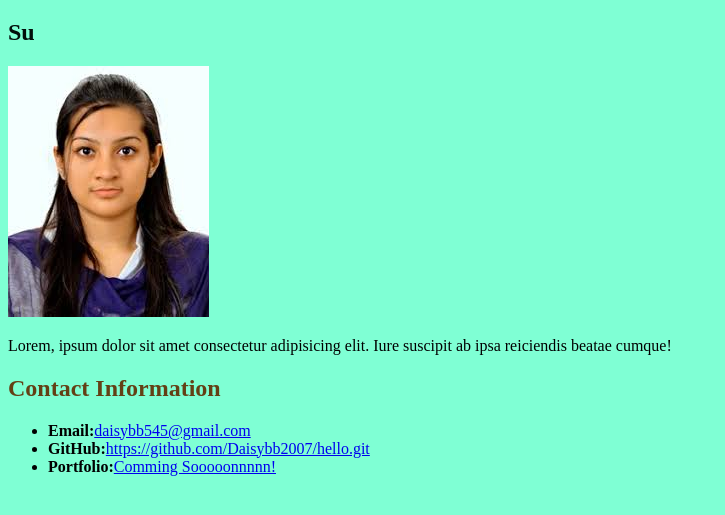
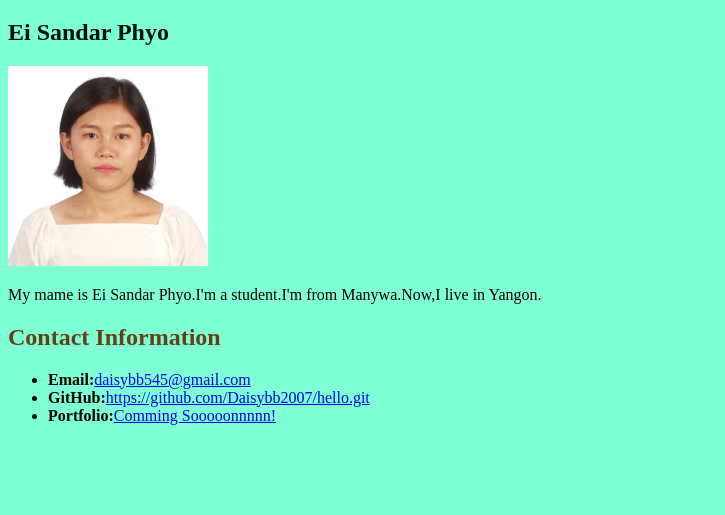
Before and after one commit to Daisybb2007/01-HTML, a plain HTML site: page index.html in a window 1280 px wide. Shown: the part 61-576 px from the top of the page, without its empty margins (0-725 px from the left). Drawn offline with Linux system fonts and the light colour scheme.

Commit message:
changed images

```diff
--- a/index.html
+++ b/index.html
@@ -10,9 +10,9 @@
     <h1 style="color: rgb(48, 38, 24);">My Bio</h1>
   </header>
   <section>
-    <h2 style="color: rgb(1, 14, 10);">Su</h2>
-    <img src="./images/images.jpeg" alt="Student image">
-    <p>Lorem, ipsum dolor sit amet consectetur adipisicing elit. Iure suscipit ab ipsa reiciendis beatae cumque!</p>
+    <h2 style="color: rgb(1, 14, 10);">Ei Sandar Phyo</h2>
+    <img width="200px" src="./images/received_1153030915719313.jpeg" alt="Student image">
+    <p>My mame is Ei Sandar Phyo.I'm a student.I'm from Manywa.Now,I live in Yangon.</p>
   </section>
 
   <section>
```
Also changed, not shown: images/received_1153030915719313.jpeg (added).
